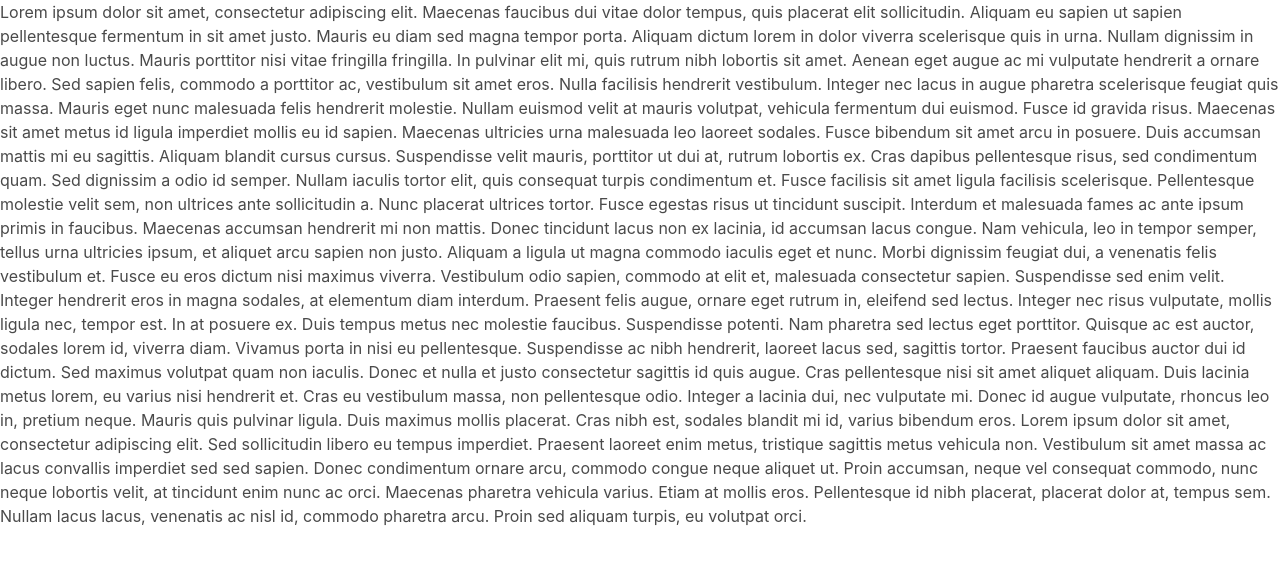
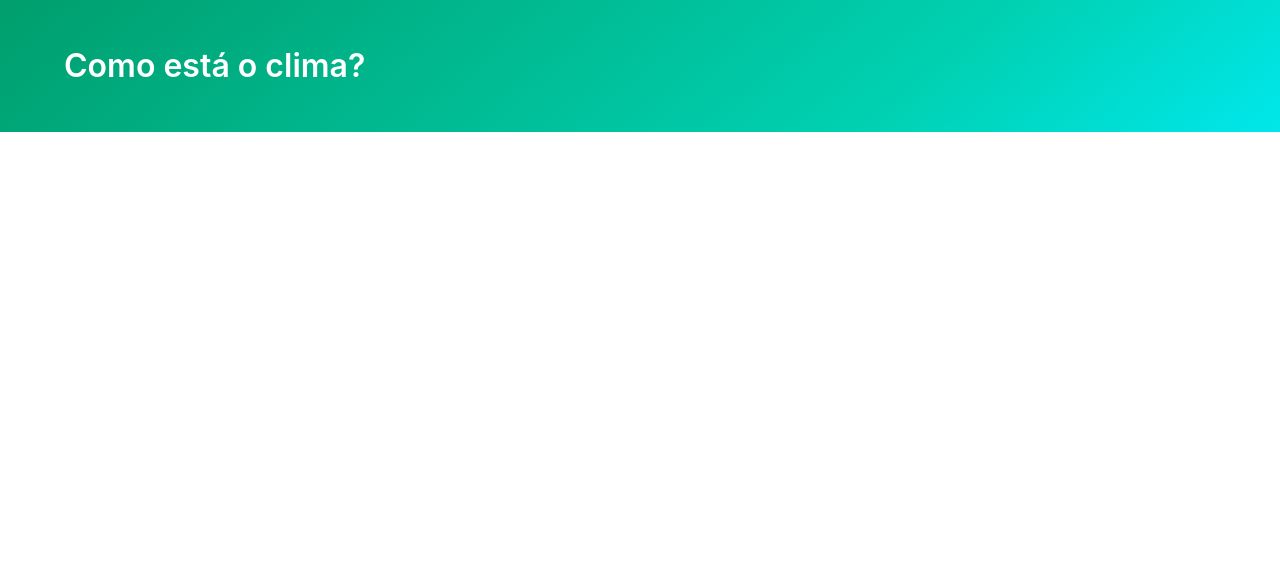
Before and after one commit to JoaoVictorCRP/Clima-Flask, a Flask app: page / in a window 1280 px wide. Shown: the top 565 px of the page. Run offline with Flask 3, Linux system fonts and the light colour scheme; some libraries are stand-ins or nearby versions.

Commit message:
css bulma

```diff
--- a/templates/index.html
+++ b/templates/index.html
@@ -9,15 +9,16 @@
     <link rel="stylesheet" href="https://cdnjs.cloudflare.com/ajax/libs/font-awesome/4.7.0/css/font-awesome.min.css" />
 </head>
 <body>
-    Lorem ipsum dolor sit amet, consectetur adipiscing elit. Maecenas faucibus dui vitae dolor tempus, quis placerat elit sollicitudin. Aliquam eu sapien ut sapien pellentesque fermentum in sit amet justo. Mauris eu diam sed magna tempor porta. Aliquam dictum lorem in dolor viverra scelerisque quis in urna. Nullam dignissim in augue non luctus. Mauris porttitor nisi vitae fringilla fringilla. In pulvinar elit mi, quis rutrum nibh lobortis sit amet. Aenean eget augue ac mi vulputate hendrerit a ornare libero. Sed sapien felis, commodo a porttitor ac, vestibulum sit amet eros. Nulla facilisis hendrerit vestibulum. Integer nec lacus in augue pharetra scelerisque feugiat quis massa.
+    <section class="hero is-primary is-bold">
+        <div class="hero-body">
+            <div class="container">
+                <h1 class="title">
+                    Como está o clima?
+                </h1>
+            </div>
+        </div>
 
-    Mauris eget nunc malesuada felis hendrerit molestie. Nullam euismod velit at mauris volutpat, vehicula fermentum dui euismod. Fusce id gravida risus. Maecenas sit amet metus id ligula imperdiet mollis eu id sapien. Maecenas ultricies urna malesuada leo laoreet sodales. Fusce bibendum sit amet arcu in posuere. Duis accumsan mattis mi eu sagittis. Aliquam blandit cursus cursus. Suspendisse velit mauris, porttitor ut dui at, rutrum lobortis ex. Cras dapibus pellentesque risus, sed condimentum quam. Sed dignissim a odio id semper.
-
-    Nullam iaculis tortor elit, quis consequat turpis condimentum et. Fusce facilisis sit amet ligula facilisis scelerisque. Pellentesque molestie velit sem, non ultrices ante sollicitudin a. Nunc placerat ultrices tortor. Fusce egestas risus ut tincidunt suscipit. Interdum et malesuada fames ac ante ipsum primis in faucibus. Maecenas accumsan hendrerit mi non mattis. Donec tincidunt lacus non ex lacinia, id accumsan lacus congue. Nam vehicula, leo in tempor semper, tellus urna ultricies ipsum, et aliquet arcu sapien non justo. Aliquam a ligula ut magna commodo iaculis eget et nunc. Morbi dignissim feugiat dui, a venenatis felis vestibulum et. Fusce eu eros dictum nisi maximus viverra. Vestibulum odio sapien, commodo at elit et, malesuada consectetur sapien. Suspendisse sed enim velit. Integer hendrerit eros in magna sodales, at elementum diam interdum. Praesent felis augue, ornare eget rutrum in, eleifend sed lectus.
-
-    Integer nec risus vulputate, mollis ligula nec, tempor est. In at posuere ex. Duis tempus metus nec molestie faucibus. Suspendisse potenti. Nam pharetra sed lectus eget porttitor. Quisque ac est auctor, sodales lorem id, viverra diam. Vivamus porta in nisi eu pellentesque. Suspendisse ac nibh hendrerit, laoreet lacus sed, sagittis tortor. Praesent faucibus auctor dui id dictum. Sed maximus volutpat quam non iaculis. Donec et nulla et justo consectetur sagittis id quis augue. Cras pellentesque nisi sit amet aliquet aliquam. Duis lacinia metus lorem, eu varius nisi hendrerit et. Cras eu vestibulum massa, non pellentesque odio. Integer a lacinia dui, nec vulputate mi.
-
-    Donec id augue vulputate, rhoncus leo in, pretium neque. Mauris quis pulvinar ligula. Duis maximus mollis placerat. Cras nibh est, sodales blandit mi id, varius bibendum eros. Lorem ipsum dolor sit amet, consectetur adipiscing elit. Sed sollicitudin libero eu tempus imperdiet. Praesent laoreet enim metus, tristique sagittis metus vehicula non. Vestibulum sit amet massa ac lacus convallis imperdiet sed sed sapien. Donec condimentum ornare arcu, commodo congue neque aliquet ut. Proin accumsan, neque vel consequat commodo, nunc neque lobortis velit, at tincidunt enim nunc ac orci. Maecenas pharetra vehicula varius. Etiam at mollis eros. Pellentesque id nibh placerat, placerat dolor at, tempus sem. Nullam lacus lacus, venenatis ac nisl id, commodo pharetra arcu. Proin sed aliquam turpis, eu volutpat orci.
+    </section>
 </body>
 
 </html>
```
